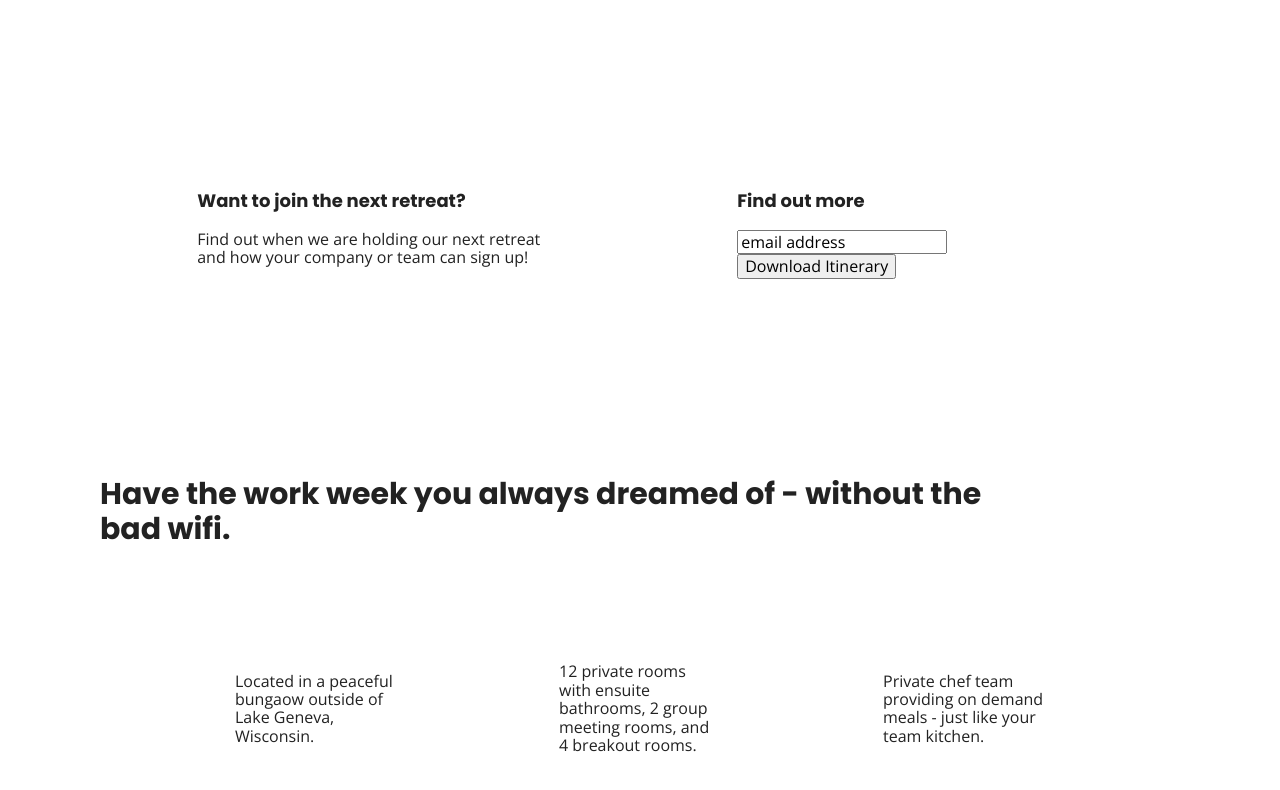
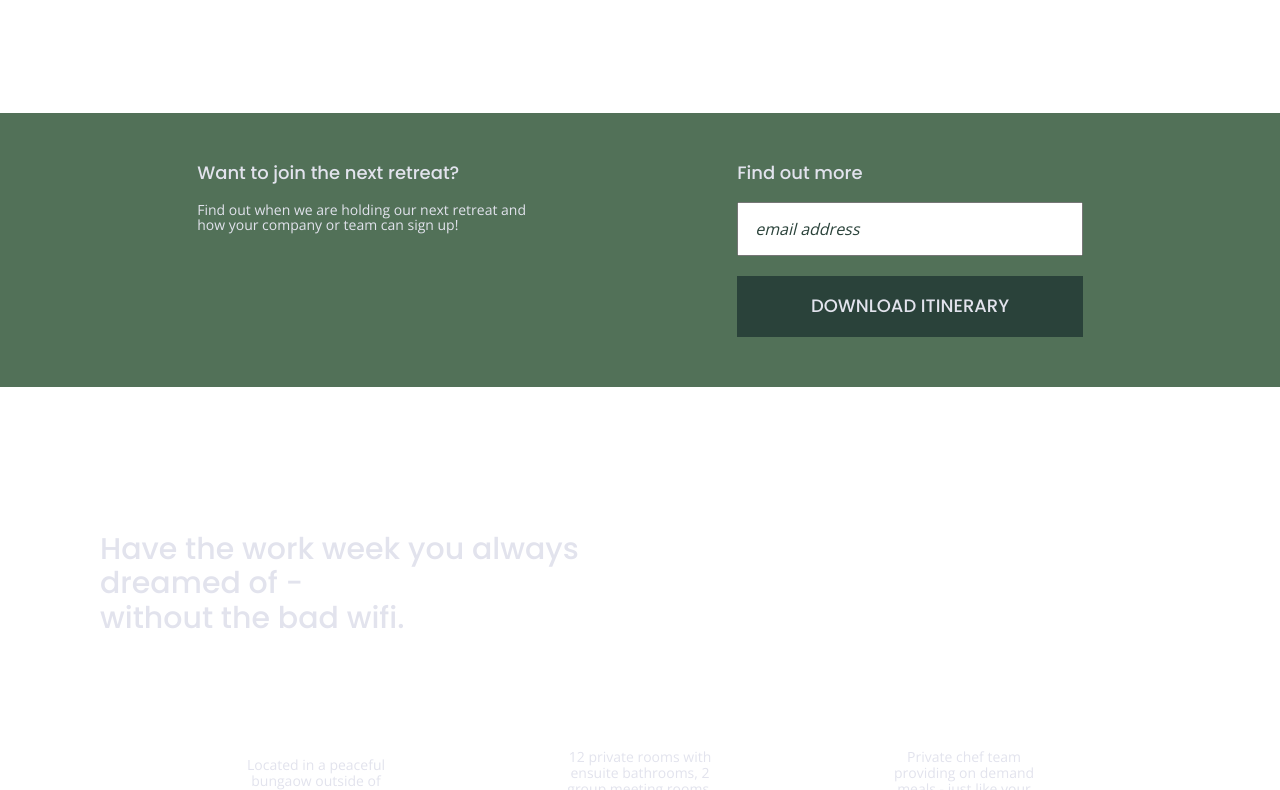
Before and after one commit to sblahov/unplugged-retreat-project, a website built with Parcel: page index.html in a window 1280 px wide. Shown: the part 277-1067 px from the top of the page. Built offline with nearby package versions, Linux system fonts and the light colour scheme.

Commit message:
Added base text and color styles for homepage

```diff
--- a/css/main.css
+++ b/css/main.css
@@ -99,26 +99,38 @@ html {
 body {
   font-family: 'Open Sans', sans-serif;
   font-size: 1em;
+  color: #e2e3ed;
 }
 
 h2 {
   font-family: 'Poppins', sans-serif;
   font-size: 1.875em;
+  font-weight: normal;
 }
 
-h3,
+h3 {
+  font-family: 'Poppins', sans-serif;
+  font-size: 1.125em;
+  line-height: 1.125em;
+  font-weight: normal;
+}
+
 h4 {
   font-family: 'Poppins', sans-serif;
-  font-size: 1.125em;
 }
 
 p {
-  font-size: 1em;
+  font-size: 0.875em;
+  line-height: 1.125em;
 }
 
 a {
   color: #e2e3ed;
   text-decoration: none;
+}
+
+address {
+  font-style: normal;
 }
 
 /*---------------- Base Header - Footer Styles ----------------*/
@@ -129,12 +141,13 @@ footer {
   justify-content: center;
   align-items: center;
   flex-flow: row wrap;
+  background-color: #202322;
 }
 
 /* Header Styles */
 
 header {
-  padding: 15px 0;
+  padding: 20px 0;
 }
 
 header .content-wrapper {
@@ -148,6 +161,7 @@ header .content-wrapper {
 .header-divider {
   width: 100%;
   margin: 10px 0 20px 0;
+  border-top: 1px solid #e2e3ed;
 }
 
 header nav {
@@ -164,6 +178,14 @@ header nav ul {
   list-style: none;
   width: 100%;
   padding: 0;
+  margin: 0;
+}
+
+header nav ul li {
+  font-family: 'Open Sans', sans-serif;
+  font-size: 1.125em;
+  text-transform: uppercase;
+  font-weight: bold;
 }
 
 /* Footer Styles */
@@ -174,6 +196,8 @@ footer {
 
 footer p {
   margin: 0;
+  text-align: center;
+  color: #ffffff;
 }
 
 footer .content-wrapper {
@@ -183,6 +207,12 @@ footer .content-wrapper {
 
 footer .contact {
   margin-bottom: 50px;
+}
+
+footer h3 {
+  font-weight: normal;
+  text-align: center;
+  color: #ffffff;
 }
 
 footer .social-icons {
@@ -212,13 +242,59 @@ footer .copyright {
   flex-flow: row wrap;
 }
 
+.hero-area h1 {
+  font-family: 'Poppins', sans-serif;
+  font-size: 2.25em;
+  font-weight: normal;
+  width: 83%;
+}
+
 /* Aside */
 
 aside {
   display: flex;
   justify-content: center;
-  align-items: center;
+  align-items: space-between;
   flex-flow: row wrap;
+  background-color: #527158;
+}
+
+aside .content-wrapper {
+  margin: 30px 0;
+}
+
+aside .form {
+  margin-top: 30px 0 20px 0;
+}
+
+aside h3 {
+  margin-top: 0;
+}
+
+aside p {
+  margin-bottom: 2em;
+}
+
+input[type=text] {
+  box-sizing: border-box;
+  width: 100%;
+  color: #2a423a;
+  font-style: italic;
+  padding: 1em;
+}
+
+input[type=button] {
+  width: 100%;
+  padding: 20px 0;
+  margin-top: 20px;
+  background-color: #2a423a;
+  font-family: 'Poppins', Helvetica, Arial, sans-serif;
+  font-weight: 500;
+  font-size: 1.125em;
+  color: #e2e3ed;
+  border: none;
+  text-align: center;
+  text-transform: uppercase;
 }
 
 /* Features */
@@ -234,7 +310,7 @@ aside {
 }
 
 .features article {
-  width: 61%;
+  width: 56%;
   margin: 50px 0;
 }
 
@@ -247,6 +323,7 @@ aside {
 
 .features p {
   margin-top: 0;
+  text-align: center;
 }
 
 /* Reviews */
@@ -255,6 +332,7 @@ aside {
   display: flex;
   justify-content: center;
   flex-flow: row wrap;
+  background-color: #2a423a;
 }
 
 .reviews h2 {
--- a/index.html
+++ b/index.html
@@ -67,7 +67,10 @@
 
   <section class="features">
     <div class="content-wrapper">
-      <h2>Have the work week you always dreamed of - without the bad wifi.</h2>
+      <h2>Have the work week
+          you always<br>
+           dreamed of -<br>
+          without the bad wifi.</h2>
       <div class=features-items>
         <article>
           <p class="fontawesome-icon"></p>
```
